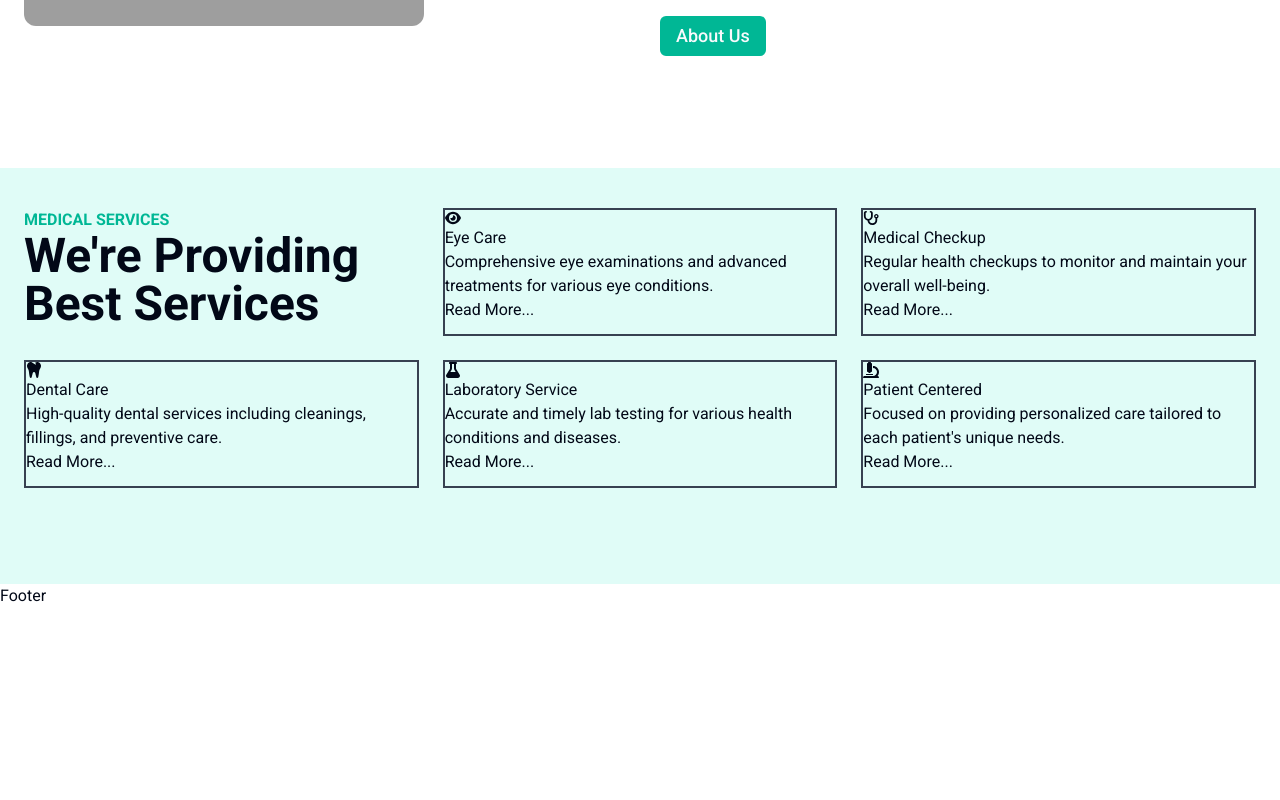
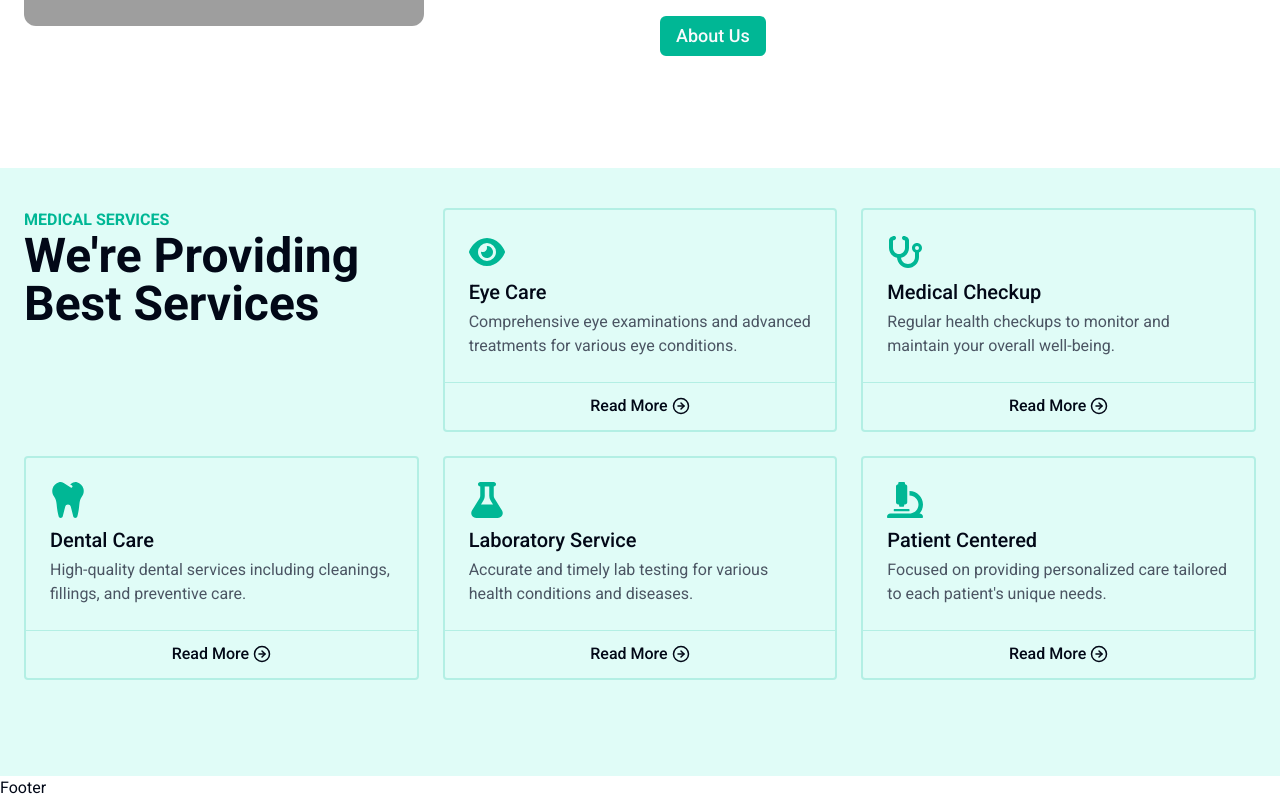
Before and after one commit to Mh-Monzil/MedFlow, a React (Vite) app: page / in a window 1280 px wide. Shown: the part 1270-2070 px from the top of the page. Before the commit the page ends 1878 px from the top, so only its background shows below. Built offline with nearby package versions, Linux system fonts and the light colour scheme; grey boxes are pictures that could not be loaded.

Commit message:
done: medical service section done

```diff
--- a/src/components/Home/MedicalServices.jsx
+++ b/src/components/Home/MedicalServices.jsx
@@ -1,61 +1,87 @@
 import { Link } from "react-router-dom";
-import { FaEye, FaStethoscope, FaFlask } from "react-icons/fa6";
+import { FaEye, FaStethoscope, FaFlask, FaArrowRight } from "react-icons/fa6";
 import { FaMicroscope, FaTooth } from "react-icons/fa";
+import { MdArrowCircleRight } from "react-icons/md";
+import { IoArrowForwardCircleOutline } from "react-icons/io5";
+import { LuArrowRightCircle } from "react-icons/lu";
 
 const MedicalServices = () => {
-
   const services = [
     {
       icon: <FaEye />,
       title: "Eye Care",
       des: "Comprehensive eye examinations and advanced treatments for various eye conditions.",
-        path: "/"
+      path: "/",
     },
     {
       icon: <FaStethoscope />,
       title: "Medical Checkup",
       des: "Regular health checkups to monitor and maintain your overall well-being.",
-        path: "/"
+      path: "/",
     },
     {
       icon: <FaTooth />,
       title: "Dental Care",
       des: "High-quality dental services including cleanings, fillings, and preventive care.",
-        path: "/"
+      path: "/",
     },
     {
       icon: <FaFlask />,
       title: "Laboratory Service",
       des: "Accurate and timely lab testing for various health conditions and diseases.",
-        path: "/"
+      path: "/",
     },
     {
       icon: <FaMicroscope />,
       title: "Patient Centered",
       des: "Focused on providing personalized care tailored to each patient's unique needs.",
-        path: "/"
-    }
-]
+      path: "/",
+    },
+  ];
 
   return (
     <div className=" bg-teal-200/30 mt-12 md:mt-28">
       <div className="max-w-7xl mx-auto px-4 md:px-6 pt-10 pb-24 grid grid-cols-1 sm:grid-cols-2 md:grid-cols-3 gap-6">
         <div>
-                <p className="uppercase text-primaryTeal font-semibold">Medical Services</p>
-                <h2 className="capitalize text-3xl md:text-4xl lg:text-5xl font-bold ">We&#39;re providing best services</h2>
+          <p className="uppercase text-primaryTeal font-semibold">
+            Medical Services
+          </p>
+          <h2 className="capitalize text-3xl md:text-4xl lg:text-5xl font-bold ">
+            We&#39;re providing best services
+          </h2>
         </div>
 
         {/* mapped services  */}
-                {
-                    services.map((service, idx) => {
-                        return <div key={idx} className="border-2 border-gray-700 h-32">
-                            <span>{service.icon}</span>
-                            <h4>{service.title}</h4>
-                            <p>{service.des}</p>
-                            <Link to={'/'}>Read More...</Link>
+        {services.map((service, idx) => {
+          return (
+            <div
+              key={idx}
+              className="border-2 border-primaryTeal/20 rounded-sm flex flex-col justify-between"
+            >
+              <div className="p-4 md:p-6">
+                <span className=" text-3xl md:text-4xl text-primaryTeal">
+                  {service.icon}
+                </span>
+                <h4 className="text-xl font-medium pt-2 pb-1">
+                  {service.title}
+                </h4>
+                <p className="text-gray-600">{service.des}</p>
               </div>
-                    })
-                }
+              <div className="h-12 w-full flex relative border-t border-primaryTeal/20 group overflow-hidden">
+                <div className="absolute -bottom-12 w-full font-medium group-hover:bottom-0 transition-all duration-500 ease-in-out">
+                  <Link className="flex justify-center items-center gap-1 bg-transparent p-3">
+                    Read More
+                    <LuArrowRightCircle className="text-lg" />
+                  </Link>
+                  <Link className="flex justify-center items-center gap-1 bg-primaryTeal p-3  ">
+                    Read More
+                    <LuArrowRightCircle className="text-lg" />
+                  </Link>
+                </div>
+              </div>
+            </div>
+          );
+        })}
       </div>
     </div>
   );
```
Lines whose indentation alone changed are shown as unchanged.
